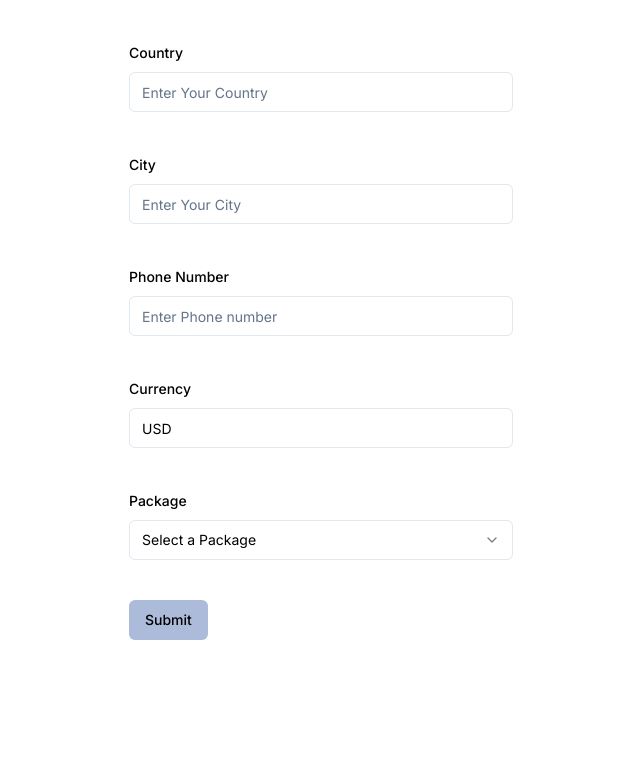
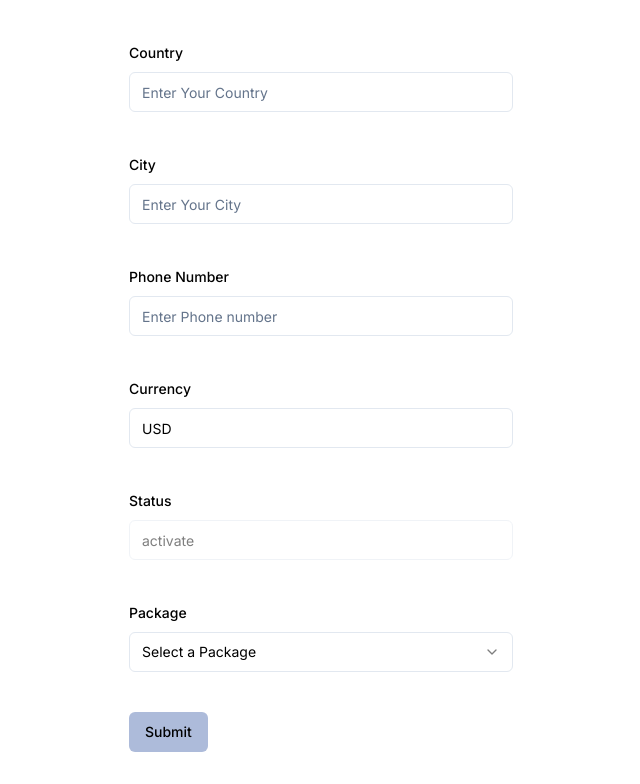
Before and after one commit to mubeenamin/mlm-update, a Next.js app: page /admin/createUser in a window 1280 px wide. Shown: the part 728-1512 px from the top of the page, without its empty margins (469-1109 px from the left). Before the commit the page ends 1400 px from the top, so only its background shows below. Built offline with nearby package versions, Linux system fonts and the light colour scheme; no server answers.

Commit message:
update database and add status column

```diff
--- a/app/component/user.tsx
+++ b/app/component/user.tsx
@@ -53,6 +53,7 @@ const formSchema = z
     referrer_user_id: z.number(),
     referral_type_name: z.string(),
     initial_balance: z.number(),
+    status: z.string(), // Add default value for status
   })
   .refine((data) => data.password === data.confirmPassword, {
     message: "Passwords do not match.",
@@ -85,6 +86,7 @@ function User() {
       referrer_user_id: referral_id,
       referral_type_name: "direct",
       initial_balance: 0,
+      status: "activate", // Add default value for status
     },
   });
 
@@ -293,6 +295,24 @@ function User() {
             />
             <FormField
               control={form.control}
+              name="status"
+              render={({ field }) => (
+                <FormItem className="gap-4">
+                  <FormLabel>Status</FormLabel>
+                  <FormControl>
+                    <Input
+                      placeholder="Status"
+                      {...field}
+                      value="activate"
+                      disabled
+                    />
+                  </FormControl>
+                  <FormMessage className="text-red-500" />
+                </FormItem>
+              )}
+            />
+            <FormField
+              control={form.control}
               name="userPackage"
               render={({ field }) => (
                 <FormItem className="gap-4">
```
Also changed, not shown: 1 other file (tests, documents, lock files or other folders).
